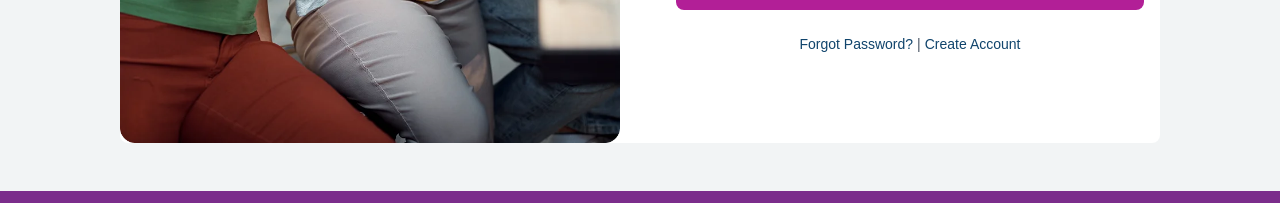
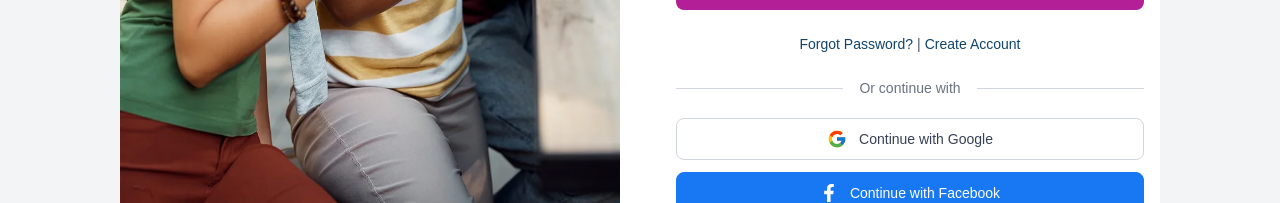
Before and after one commit to ZoikoGroup/zoikotelecom-reactNextTypeTail, a Next.js app: page /login in a window 1280 px wide. Shown: the part 749-952 px from the top of the page. Built offline with nearby package versions, Linux system fonts and the light colour scheme; no server answers.

Commit message:
Social login added

```diff
--- a/app/login/components/LoginForm.tsx
+++ b/app/login/components/LoginForm.tsx
@@ -3,6 +3,7 @@ import React, { useState } from "react";
 import { useRouter } from "next/navigation";
 import toast from "react-hot-toast";
 import { FiEye, FiEyeOff } from "react-icons/fi";
+import SocialButtons from "./SocialButtons";
 
 
 type Tab = "login" | "register" | "reset-password";
@@ -176,7 +177,10 @@ export default function LoginForm({ setActiveTab }: Props) {
             Create Account
           </button>
         </p>
-
+      {/* Social login (Google + Facebook) */}
+        <div className="mt-4">
+          <SocialButtons redirectTo="/dashboard" />
+        </div>
       </footer>
     </section>
   );
--- a/app/login/components/RegisterForm.tsx
+++ b/app/login/components/RegisterForm.tsx
@@ -3,7 +3,7 @@ import { useRouter } from "next/navigation";
 import { useState } from "react";
 import toast from "react-hot-toast";
 import { FiEye, FiEyeOff } from "react-icons/fi";
-
+import SocialButtons from "./SocialButtons";
 const API_URL = process.env.NEXT_PUBLIC_API_BASE_URL;
 
 export default function RegisterForm() {
@@ -245,6 +245,8 @@ export default function RegisterForm() {
         >
           Sign In
         </a>
+          {/* Social signup (Google + Facebook) */}
+        <SocialButtons redirectTo="/dashboard" />
       </footer>
     </section>
   );
--- /dev/null
+++ b/app/login/components/SocialButtons.tsx
@@ -0,0 +1,89 @@
+"use client";
+
+import { useState } from "react";
+import { useRouter } from "next/navigation";
+import toast from "react-hot-toast";
+import { FcGoogle } from "react-icons/fc";
+import { FaFacebookF } from "react-icons/fa";
+import {
+  getGoogleAccessToken,
+  getFacebookAccessToken,
+  exchangeSocialToken,
+  persistAuth,
+  type SocialProvider,
+} from "../lib/socialAuth";
+
+type Props = {
+  /** Where to send the user after a successful social login. */
+  redirectTo?: string;
+};
+
+export default function SocialButtons({ redirectTo = "/dashboard" }: Props) {
+  const [pending, setPending] = useState<SocialProvider | null>(null);
+  const router = useRouter();
+
+  const handleSocial = async (provider: SocialProvider) => {
+    if (pending) return;
+    setPending(provider);
+    try {
+      const accessToken =
+        provider === "google"
+          ? await getGoogleAccessToken()
+          : await getFacebookAccessToken();
+
+      const data = await exchangeSocialToken(provider, accessToken);
+      persistAuth(data);
+
+      toast.success("Logged in successfully!");
+      router.push(redirectTo);
+    } catch (err) {
+      console.error(err);
+      toast.error(err instanceof Error ? err.message : "Social login failed");
+    } finally {
+      setPending(null);
+    }
+  };
+
+  const baseBtn =
+    "w-full flex items-center justify-center gap-3 py-2.5 border rounded-lg text-sm font-medium " +
+    "transition disabled:opacity-60 disabled:cursor-not-allowed";
+
+  return (
+    <div className="flex flex-col gap-3">
+      {/* OR continue with */}
+      <div className="flex items-center gap-4 my-2">
+        <div className="flex-1 border-t border-gray-300 dark:border-gray-700" />
+        <span className="text-sm text-gray-500 whitespace-nowrap dark:text-gray-400">
+          Or continue with
+        </span>
+        <div className="flex-1 border-t border-gray-300 dark:border-gray-700" />
+      </div>
+
+      {/* Google */}
+      <button
+        type="button"
+        onClick={() => handleSocial("google")}
+        disabled={pending !== null}
+        className={`${baseBtn} border-gray-300 text-gray-700 hover:bg-gray-50 dark:border-gray-700 dark:text-gray-200 dark:hover:bg-gray-800`}
+      >
+        <FcGoogle size={20} />
+        <span>{pending === "google" ? "Connecting..." : "Continue with Google"}</span>
+      </button>
+
+      {/* Facebook */}
+      <button
+        type="button"
+        onClick={() => handleSocial("facebook")}
+        disabled={pending !== null}
+        className={`${baseBtn} border-[#1877F2] bg-[#1877F2] text-white hover:bg-[#166fe0]`}
+      >
+        <FaFacebookF size={18} />
+        <span>
+          {pending === "facebook" ? "Connecting..." : "Continue with Facebook"}
+        </span>
+      </button>
+    </div>
+  );
+}
+
+export { SocialButtons };
--- /dev/null
+++ b/app/login/lib/socialAuth.ts
@@ -0,0 +1,173 @@
+// Shared helpers for Google / Facebook social login.
+// Keeps the SAME auth flow as the email/password login:
+//   localStorage "token" + "user"  ->  window "authChanged" event  ->  redirect.
+//
+// Backend contract (mirrors the existing /api/accounts/login/ response):
+//   POST /api/accounts/social-user/
+//     body { provider: "google" | "facebook", access_token }  -> { token, user }
+//
+// The backend verifies the access token directly with Google / Facebook and
+// reads the email from the provider's response (never trusts the client). It
+// then finds-or-creates the user and returns your normal { token, user } payload.
+
+const API_URL = process.env.NEXT_PUBLIC_API_BASE_URL;
+
+export type SocialProvider = "google" | "facebook";
+
+export interface SocialAuthResult {
+  token: string;
+  user: unknown;
+}
+
+// --- Window typings for the injected SDKs ---------------------------------
+type GoogleTokenResponse = { access_token?: string; error?: string };
+
+interface GoogleAccounts {
+  oauth2: {
+    initTokenClient: (config: {
+      client_id: string;
+      scope: string;
+      callback: (resp: GoogleTokenResponse) => void;
+    }) => { requestAccessToken: () => void };
+  };
+}
+
+interface FacebookAuthResponse {
+  accessToken: string;
+}
+
+interface FacebookSDK {
+  init: (config: {
+    appId: string;
+    cookie?: boolean;
+    xfbml?: boolean;
+    version: string;
+  }) => void;
+  login: (
+    cb: (resp: { authResponse?: FacebookAuthResponse | null }) => void,
+    opts?: { scope: string }
+  ) => void;
+}
+
+declare global {
+  interface Window {
+    google?: { accounts: GoogleAccounts };
+    FB?: FacebookSDK;
+    fbAsyncInit?: () => void;
+  }
+}
+
+// --- Generic script loader (idempotent) -----------------------------------
+function loadScript(id: string, src: string): Promise<void> {
+  return new Promise((resolve, reject) => {
+    if (typeof document === "undefined") {
+      reject(new Error("Not in a browser environment"));
+      return;
+    }
+    const existing = document.getElementById(id) as HTMLScriptElement | null;
+    if (existing) {
+      if (existing.dataset.loaded === "true") resolve();
+      else existing.addEventListener("load", () => resolve());
+      return;
+    }
+    const script = document.createElement("script");
+    script.id = id;
+    script.src = src;
+    script.async = true;
+    script.defer = true;
+    script.onload = () => {
+      script.dataset.loaded = "true";
+      resolve();
+    };
+    script.onerror = () => reject(new Error(`Failed to load ${src}`));
+    document.body.appendChild(script);
+  });
+}
+
+// --- Google ---------------------------------------------------------------
+export async function getGoogleAccessToken(): Promise<string> {
+  const clientId = process.env.NEXT_PUBLIC_GOOGLE_CLIENT_ID;
+  if (!clientId) throw new Error("Missing NEXT_PUBLIC_GOOGLE_CLIENT_ID");
+
+  await loadScript("google-gsi", "https://accounts.google.com/gsi/client");
+  if (!window.google) throw new Error("Google SDK failed to initialise");
+
+  return new Promise<string>((resolve, reject) => {
+    const client = window.google!.accounts.oauth2.initTokenClient({
+      client_id: clientId,
+      scope: "openid email profile",
+      callback: (resp) => {
+        if (resp.error || !resp.access_token) {
+          reject(new Error(resp.error || "Google sign-in was cancelled"));
+        } else {
+          resolve(resp.access_token);
+        }
+      },
+    });
+    client.requestAccessToken();
+  });
+}
+
+// --- Facebook -------------------------------------------------------------
+let fbReady: Promise<void> | null = null;
+
+function ensureFacebook(): Promise<void> {
+  const appId = process.env.NEXT_PUBLIC_FACEBOOK_APP_ID;
+  if (!appId) return Promise.reject(new Error("Missing NEXT_PUBLIC_FACEBOOK_APP_ID"));
+  if (fbReady) return fbReady;
+
+  fbReady = new Promise<void>((resolve, reject) => {
+    window.fbAsyncInit = () => {
+      window.FB?.init({ appId, cookie: true, xfbml: false, version: "v19.0" });
+      resolve();
+    };
+    loadScript("facebook-jssdk", "https://connect.facebook.net/en_US/sdk.js").catch(
+      reject
+    );
+  });
+  return fbReady;
+}
+
+export async function getFacebookAccessToken(): Promise<string> {
+  await ensureFacebook();
+  if (!window.FB) throw new Error("Facebook SDK failed to initialise");
+
+  return new Promise<string>((resolve, reject) => {
+    window.FB!.login(
+      (resp) => {
+        if (resp.authResponse?.accessToken) resolve(resp.authResponse.accessToken);
+        else reject(new Error("Facebook sign-in was cancelled"));
+      },
+      { scope: "public_profile,email" }
+    );
+  });
+}
+
+// --- Backend exchange + persistence ---------------------------------------
+export async function exchangeSocialToken(
+  provider: SocialProvider,
+  accessToken: string
+): Promise<SocialAuthResult> {
+  const res = await fetch(`${API_URL}/api/accounts/social-user/`, {
+    method: "POST",
+    headers: {
+      "Content-Type": "application/json",
+      "X-Frontend-Origin":
+        typeof window !== "undefined" ? window.location.origin : "",
+    },
+    body: JSON.stringify({ provider, access_token: accessToken }),
+  });
+
+  const data = await res.json();
+  if (!res.ok) {
+    throw new Error(data.error || data.detail || "Social login failed");
+  }
+  return data as SocialAuthResult;
+}
+
+// Mirrors the email/password login side-effects exactly.
+export function persistAuth(data: SocialAuthResult) {
+  localStorage.setItem("token", data.token);
+  localStorage.setItem("user", JSON.stringify(data.user));
+  window.dispatchEvent(new Event("authChanged"));
+}
```
